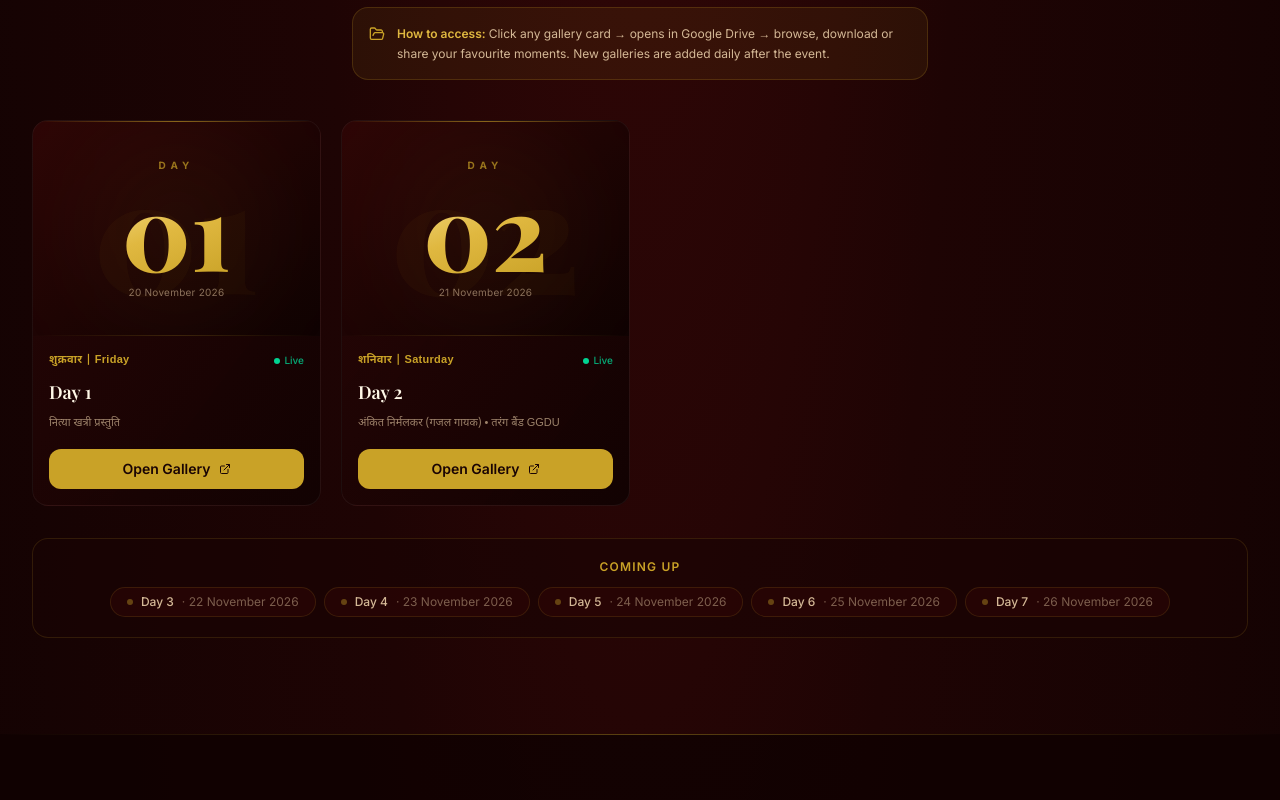
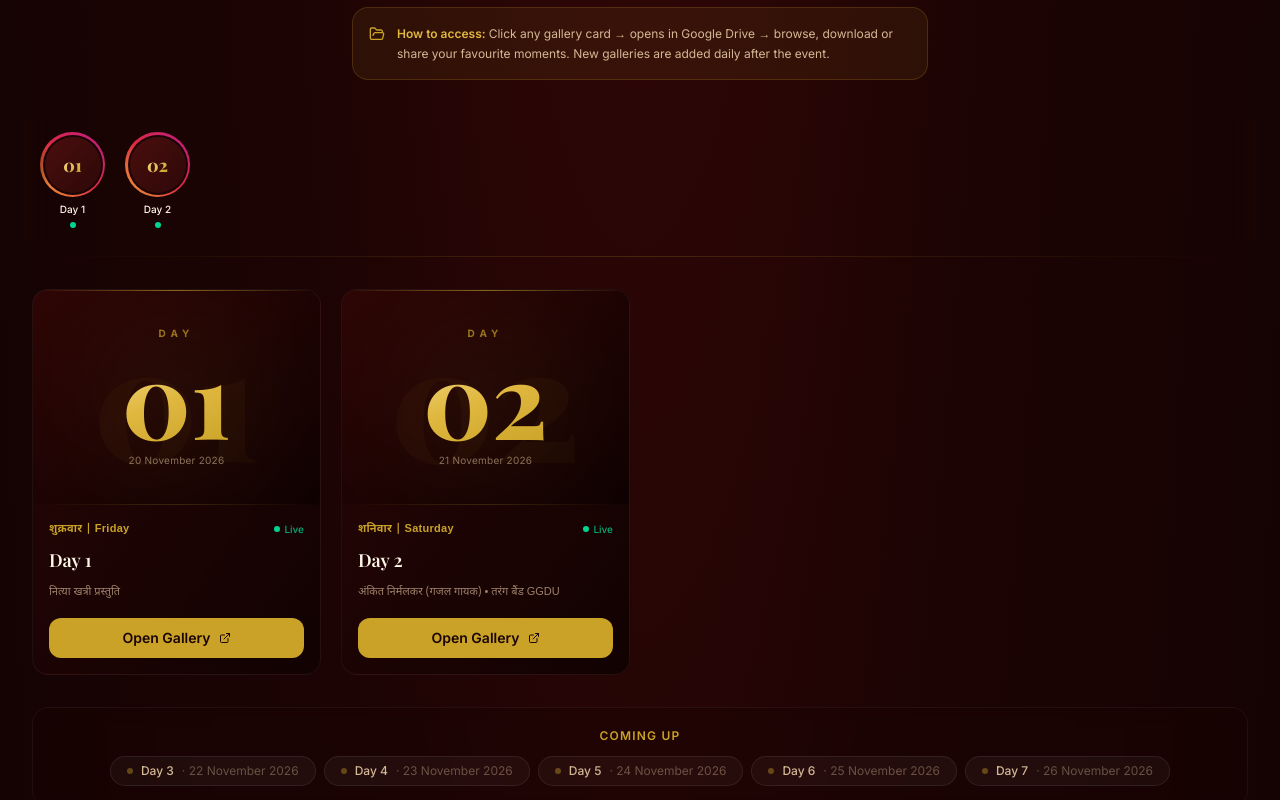
Before and after one commit to wrobr27-debug/swadeshimela, a Next.js app: page / in a window 1280 px wide. Shown: the part 1480-2280 px from the top of the page. Built offline with nearby package versions, Linux system fonts and the light colour scheme; a web font is replaced by a local one.

Commit message:
feat: Instagram-style Stories bar + gradient accents on gallery

```diff
--- /dev/null
+++ b/src/components/gallery/DayStories.tsx
@@ -0,0 +1,123 @@
+"use client";
+
+import { useRef } from "react";
+import { ChevronLeft, ChevronRight } from "lucide-react";
+import type { Gallery } from "@/types/gallery";
+import { isValidUrl } from "@/lib/utils";
+
+interface DayStoriesProps {
+  galleries: Gallery[];
+  todayIST: string;
+}
+
+export function DayStories({ galleries, todayIST }: DayStoriesProps) {
+  const scrollRef = useRef<HTMLDivElement>(null);
+
+  const scroll = (dir: "left" | "right") => {
+    scrollRef.current?.scrollBy({ left: dir === "right" ? 200 : -200, behavior: "smooth" });
+  };
+
+  const dayGalleries = galleries.filter((g) => g.id !== "all-photos" && g.startDate <= todayIST);
+  if (dayGalleries.length === 0) return null;
+
+  return (
+    <div className="relative mb-8 -mx-2 group/stories">
+      {/* Scroll left */}
+      <button
+        onClick={() => scroll("left")}
+        className="absolute left-0 top-1/2 -translate-y-1/2 z-10 w-8 h-8 rounded-full bg-[#1A0404]/80 border border-[#C9A227]/30 backdrop-blur-sm flex items-center justify-center opacity-0 group-hover/stories:opacity-100 transition-opacity shadow-lg"
+        aria-label="Scroll left"
+      >
+        <ChevronLeft size={15} className="text-[#C9A227]" />
+      </button>
+
+      {/* Scroll right */}
+      <button
+        onClick={() => scroll("right")}
+        className="absolute right-0 top-1/2 -translate-y-1/2 z-10 w-8 h-8 rounded-full bg-[#1A0404]/80 border border-[#C9A227]/30 backdrop-blur-sm flex items-center justify-center opacity-0 group-hover/stories:opacity-100 transition-opacity shadow-lg"
+        aria-label="Scroll right"
+      >
+        <ChevronRight size={15} className="text-[#C9A227]" />
+      </button>
+
+      {/* Scrollable row */}
+      <div
+        ref={scrollRef}
+        className="flex gap-5 overflow-x-auto px-4 py-3 scrollbar-hide scroll-smooth"
+        style={{ scrollbarWidth: "none", msOverflowStyle: "none" }}
+      >
+        {dayGalleries.map((g, i) => {
+          const hasLink = isValidUrl(g.driveUrl);
+          const StoryEl = hasLink ? "a" : "div";
+          const storyProps = hasLink
+            ? { href: g.driveUrl, target: "_blank", rel: "noopener noreferrer" }
+            : {};
+
+          return (
+            <StoryEl
+              key={g.id}
+              {...(storyProps as Record<string, string>)}
+              className="flex flex-col items-center gap-1.5 shrink-0 cursor-pointer group/story"
+              style={{ animationDelay: `${i * 60}ms` }}
+            >
+              {/* Story ring */}
+              <div
+                className="p-[2.5px] rounded-full transition-transform duration-200 group-hover/story:scale-105"
+                style={{
+                  background: hasLink
+                    ? "linear-gradient(45deg, #f09433, #e6683c, #dc2743, #cc2366, #bc1888)"
+                    : "linear-gradient(45deg, #3a3a3a, #555)",
+                }}
+              >
+                <div className="p-[2px] rounded-full bg-[#1A0404]">
+                  {/* Circle content */}
+                  <div
+                    className={`w-14 h-14 rounded-full flex flex-col items-center justify-center
+                      ${hasLink
+                        ? "bg-gradient-to-br from-[#4A0E0E] to-[#2E0808]"
+                        : "bg-gradient-to-br from-[#2A2A2A] to-[#1A1A1A]"
+                      }
+                    `}
+                  >
+                    <span
+                      className="font-serif font-black leading-none"
+                      style={{
+                        fontSize: "1.1rem",
+                        background: hasLink
+                          ? "linear-gradient(135deg, #F8E090, #C9A227)"
+                          : "linear-gradient(135deg, #666, #444)",
+                        WebkitBackgroundClip: "text",
+                        WebkitTextFillColor: "transparent",
+                        backgroundClip: "text",
+                      }}
+                    >
+                      {g.day}
+                    </span>
+                  </div>
+                </div>
+              </div>
+
+              {/* Label */}
+              <span
+                className={`text-[10px] font-medium text-center leading-tight max-w-[64px] truncate
+                  ${hasLink ? "text-[#FFF8E7]" : "text-[#666]"}
+                `}
+              >
+                {hasLink ? g.title : "Soon"}
+              </span>
+
+              {/* Live dot */}
+              {hasLink && (
+                <span className="w-1.5 h-1.5 rounded-full bg-emerald-400" />
+              )}
+            </StoryEl>
+          );
+        })}
+      </div>
+
+      {/* Fade edges */}
+      <div className="absolute left-0 top-0 bottom-0 w-6 bg-gradient-to-r from-[#1A0404] to-transparent pointer-events-none" />
+      <div className="absolute right-0 top-0 bottom-0 w-6 bg-gradient-to-l from-[#1A0404] to-transparent pointer-events-none" />
+    </div>
+  );
+}
--- a/src/components/gallery/GalleryGrid.tsx
+++ b/src/components/gallery/GalleryGrid.tsx
@@ -3,35 +3,44 @@
 import { useState, useEffect } from "react";
 import { galleries } from "@/config/galleries";
 import { GalleryCard } from "@/components/gallery/GalleryCard";
+import { DayStories } from "@/components/gallery/DayStories";
 import { isValidUrl } from "@/lib/utils";
 import type { Gallery } from "@/types/gallery";
 
 /** Returns today's date string in IST (UTC+5:30) as "YYYY-MM-DD" */
 function getTodayIST(): string {
   const now = new Date();
-  const istOffset = 330 * 60 * 1000; // 5h 30m in ms
+  const istOffset = 330 * 60 * 1000;
   const istNow = new Date(now.getTime() + istOffset);
   return istNow.toISOString().split("T")[0];
 }
 
 export function GalleryGrid() {
-  // Keep date as state so it's only computed on the client, never during SSR prerender
   const [todayIST, setTodayIST] = useState<string | null>(null);
 
   useEffect(() => {
     setTodayIST(getTodayIST());
   }, []);
 
-  // During SSR / before hydration — show a subtle skeleton so layout doesn't jump
+  // Skeleton during SSR
   if (!todayIST) {
     return (
-      <div className="grid grid-cols-1 sm:grid-cols-2 lg:grid-cols-3 xl:grid-cols-4 gap-5">
-        {[1, 2].map((i) => (
-          <div
-            key={i}
-            className="rounded-2xl border border-[#C9A227]/20 bg-gradient-to-br from-[#2E0808]/60 to-[#1A0404]/80 aspect-[4/3] animate-pulse"
-          />
-        ))}
+      <div className="space-y-6">
+        {/* Stories skeleton */}
+        <div className="flex gap-5 px-4 py-3">
+          {[1, 2, 3, 4].map((i) => (
+            <div key={i} className="flex flex-col items-center gap-1.5 shrink-0">
+              <div className="w-[62px] h-[62px] rounded-full bg-[#2E0808]/60 animate-pulse" />
+              <div className="w-10 h-2 rounded bg-[#2E0808]/40 animate-pulse" />
+            </div>
+          ))}
+        </div>
+        {/* Cards skeleton */}
+        <div className="grid grid-cols-1 sm:grid-cols-2 lg:grid-cols-3 xl:grid-cols-4 gap-5">
+          {[1, 2].map((i) => (
+            <div key={i} className="rounded-2xl border border-white/5 bg-[#2E0808]/40 aspect-[4/3] animate-pulse" />
+          ))}
+        </div>
       </div>
     );
   }
@@ -49,6 +58,13 @@ export function GalleryGrid() {
 
   return (
     <div className="space-y-8">
+
+      {/* ── Instagram-style Stories bar ── */}
+      <DayStories galleries={galleries} todayIST={todayIST} />
+
+      {/* Thin separator */}
+      <div className="h-px bg-gradient-to-r from-transparent via-[#C9A227]/20 to-transparent -mt-4" />
+
       {/* Day-wise cards */}
       {dayGalleries.length === 0 ? (
         <div className="text-center py-16 text-[#D4B896]">
@@ -66,7 +82,7 @@ export function GalleryGrid() {
 
       {/* Upcoming days teaser */}
       {upcoming.length > 0 && (
-        <div className="border border-[#C9A227]/15 rounded-2xl p-5 bg-[#1A0404]/60">
+        <div className="border border-white/5 rounded-2xl p-5 bg-[#1A0404]/40 backdrop-blur-sm">
           <p className="text-[#C9A227] text-xs uppercase tracking-widest font-semibold mb-3 text-center">
             Coming Up
           </p>
@@ -74,34 +90,44 @@ export function GalleryGrid() {
             {upcoming.map((g) => (
               <div
                 key={g.id}
-                className="flex items-center gap-2 bg-[#2E0808]/60 border border-[#C9A227]/15 rounded-full px-4 py-1.5"
+                className="flex items-center gap-2 bg-white/4 border border-white/8 rounded-full px-4 py-1.5"
               >
                 <span className="w-1.5 h-1.5 rounded-full bg-[#C9A227]/40" />
                 <span className="text-[#D4B896] text-xs font-medium">{g.title}</span>
-                <span className="text-[#D4B896]/50 text-xs">· {g.date}</span>
+                <span className="text-[#D4B896]/40 text-xs">· {g.date}</span>
               </div>
             ))}
           </div>
         </div>
       )}
 
-      {/* All Photos — only shown after Day 7 (Nov 27) */}
+      {/* All Photos — after Day 7 */}
       {showAllPhotos && allPhotos && (
         <div className="mt-6">
           <div
-            className="relative rounded-2xl overflow-hidden border border-[#C9A227]/50 bg-gradient-to-r from-[#4A0E0E]/80 to-[#2E0808]/90 p-6 md:p-8 flex flex-col md:flex-row items-center gap-6 group cursor-pointer hover:border-[#C9A227]/80 transition-all card-glow"
+            className="relative rounded-2xl overflow-hidden border border-[#C9A227]/40 bg-gradient-to-r from-[#4A0E0E]/80 to-[#2E0808]/90 p-6 md:p-8 flex flex-col md:flex-row items-center gap-6 group cursor-pointer hover:border-[#C9A227]/70 transition-all"
             onClick={() => {
               if (isValidUrl(allPhotos.driveUrl)) {
                 window.open(allPhotos.driveUrl, "_blank", "noopener,noreferrer");
               }
             }}
           >
-            <div className="absolute top-0 left-0 right-0 h-0.5 bg-gradient-to-r from-transparent via-[#C9A227] to-transparent" />
-            <div className="shrink-0 w-16 h-16 md:w-20 md:h-20 rounded-full bg-gradient-to-br from-[#C9A227] to-[#E0B840] flex items-center justify-center text-3xl shadow-xl shadow-[#C9A227]/20 group-hover:scale-110 transition-transform">
+            {/* Instagram gradient top line */}
+            <div
+              className="absolute top-0 inset-x-0 h-0.5"
+              style={{ background: "linear-gradient(90deg, #f09433, #e6683c, #dc2743, #cc2366, #bc1888)" }}
+            />
+            <div
+              className="shrink-0 w-16 h-16 md:w-20 md:h-20 rounded-full flex items-center justify-center text-3xl shadow-xl group-hover:scale-110 transition-transform"
+              style={{ background: "linear-gradient(135deg, #f09433, #dc2743, #bc1888)" }}
+            >
               ✦
             </div>
             <div className="flex-1 text-center md:text-left">
-              <span className="inline-block bg-[#C9A227] text-[#1A0404] text-xs font-bold px-3 py-0.5 rounded-full mb-2">
+              <span
+                className="inline-block text-white text-xs font-bold px-3 py-0.5 rounded-full mb-2"
+                style={{ background: "linear-gradient(90deg, #f09433, #dc2743, #bc1888)" }}
+              >
                 Complete Collection
               </span>
               <h3 className="font-serif text-2xl md:text-3xl font-bold text-[#FFF8E7] mb-1 group-hover:text-[#F0CC5A] transition-colors">
@@ -110,7 +136,10 @@ export function GalleryGrid() {
               <p className="font-devanagari text-[#D4B896] text-sm">{allPhotos.date}</p>
             </div>
             <div className="shrink-0">
-              <div className="flex items-center gap-2 bg-[#C9A227] hover:bg-[#E0B840] text-[#1A0404] font-bold px-6 py-3 rounded-xl transition-colors">
+              <div
+                className="flex items-center gap-2 text-white font-bold px-6 py-3 rounded-xl transition-opacity hover:opacity-90"
+                style={{ background: "linear-gradient(90deg, #f09433, #dc2743, #bc1888)" }}
+              >
                 <span>View All Photos</span>
                 <span>→</span>
               </div>
```
